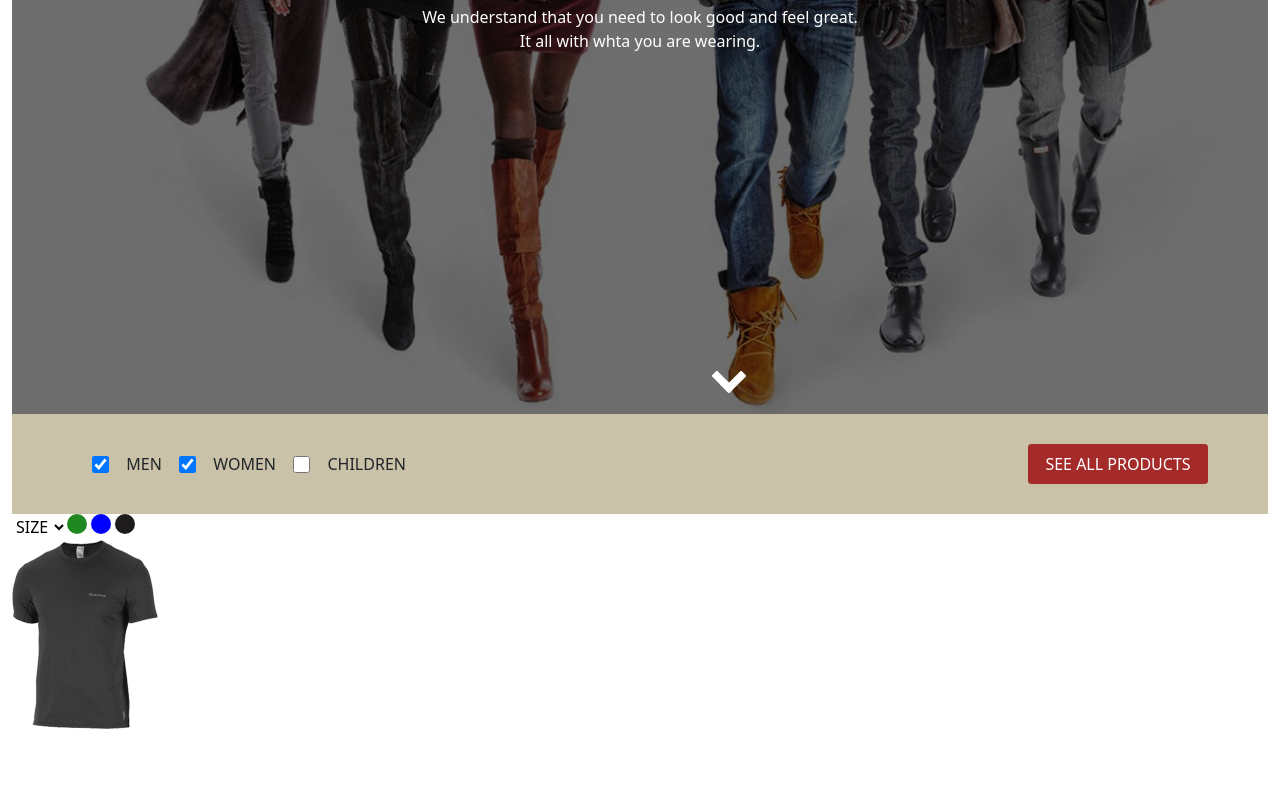
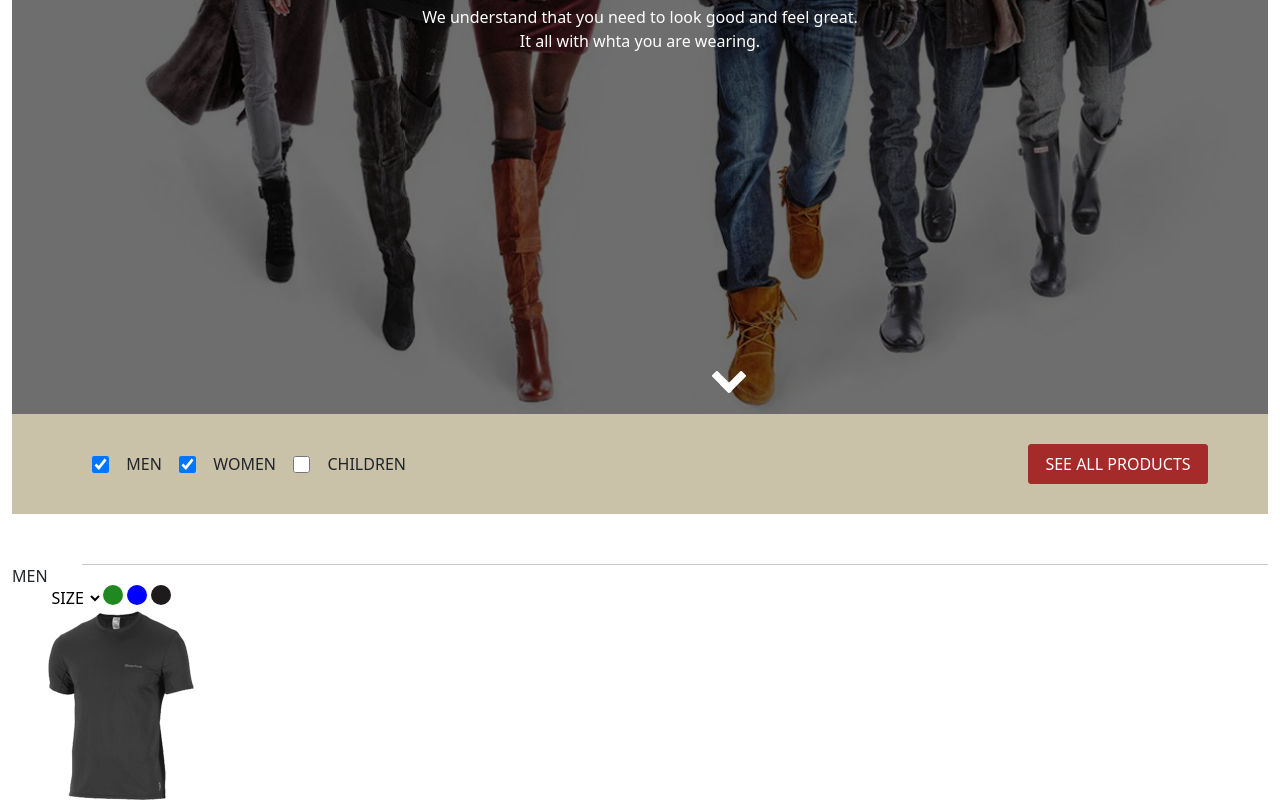
Before and after one commit to Morces/yolomy-website, a plain HTML site: page index.html in a window 1280 px wide. Shown: the part 386-1186 px from the top of the page. Before the commit the page ends 1115 px from the top, so only its background shows below. Drawn offline with nearby package versions, Linux system fonts and the light colour scheme.

Commit message:
feat:added a horizontal ruler

```diff
--- a/index.html
+++ b/index.html
@@ -51,7 +51,7 @@
       <input type="button" class="see-all" value="SEE ALL PRODUCTS">
     </div>
     <div class="displays">
-      <div class="disp1">
+      <span><p>MEN</p> <hr></span>
         <div class="phase1">
           <div class="shirt">
             <select name="size" id="size">
@@ -70,7 +70,7 @@
         </div>
 
 
-      </div>
+
 
     </div>
   </div>
--- a/style.css
+++ b/style.css
@@ -98,3 +98,13 @@ display: inline-block;
 .shirt {
 display: flex;
 }
+.displays span p {
+float: left;
+margin-bottom: 20px
+}
+.displays span hr {
+width: 95%;
+margin-left: 70px;
+margin-top: 50px;
+margin-bottom: 20px;
+}
```
